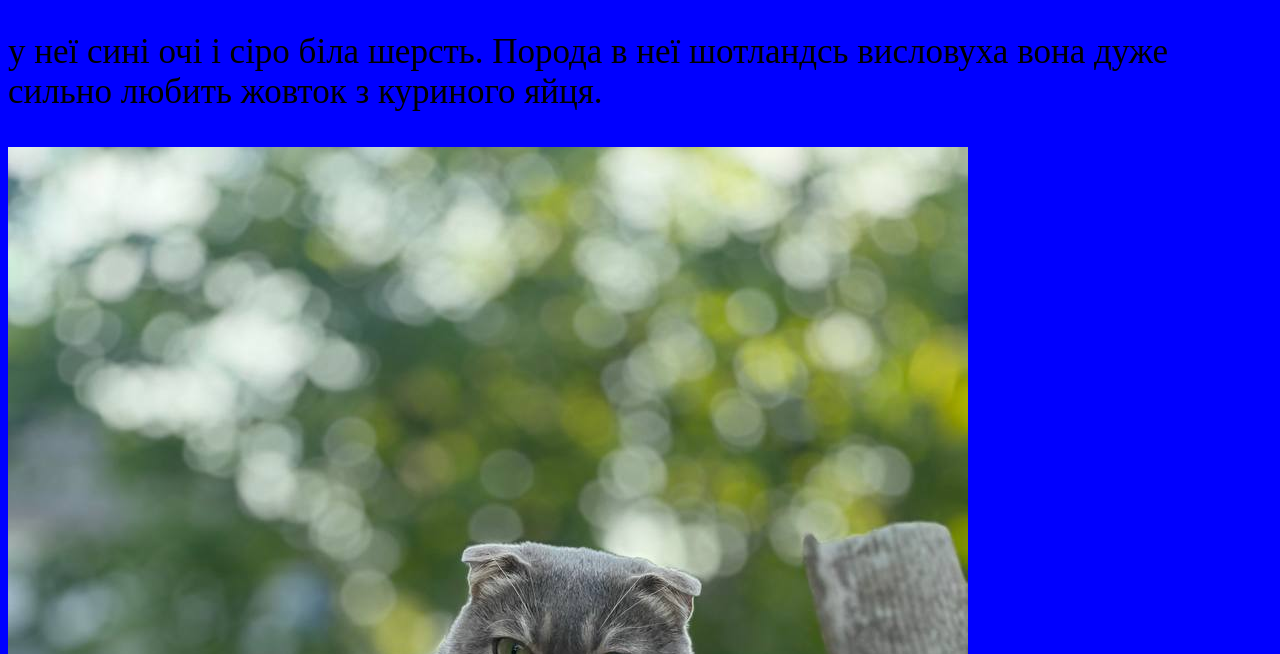
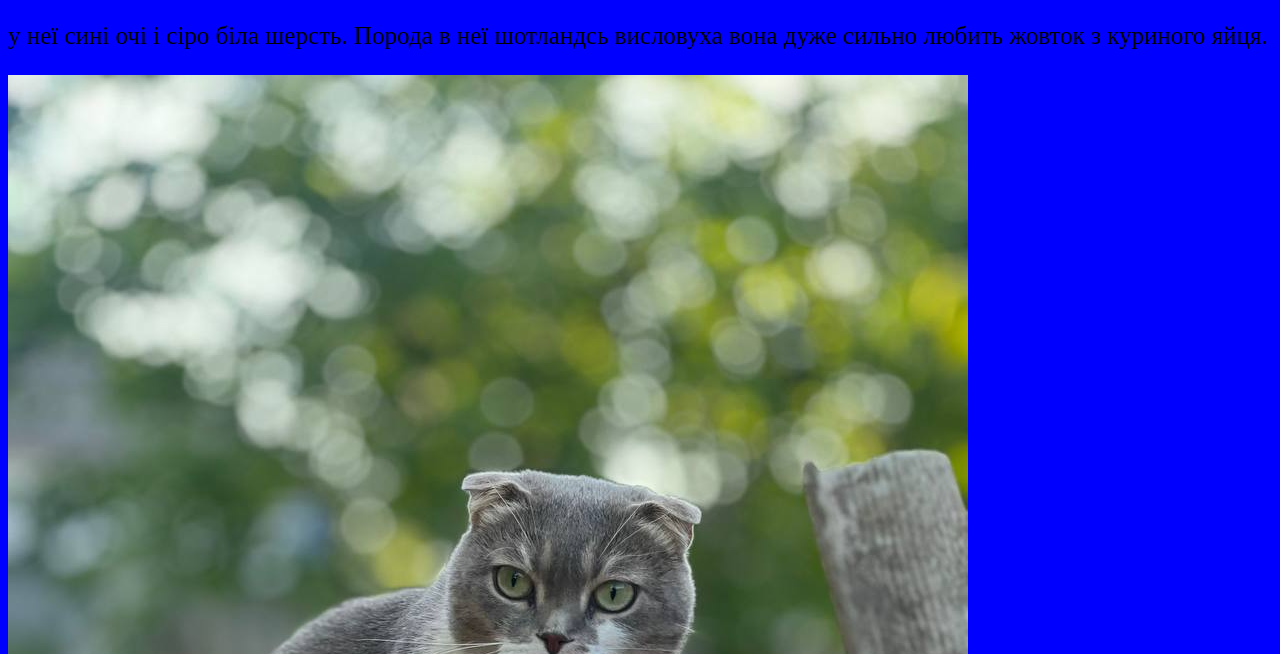
Before and after one commit to 68rt85/folder1, a plain HTML site: page index.html in a window 1280 px wide. Shown: the part 146-800 px from the top of the page. Drawn offline with Linux system fonts and the light colour scheme.

Commit message:
Update index.html

```diff
--- a/index.html
+++ b/index.html
@@ -9,7 +9,7 @@ html>
     </header>
     <main>
         <h1> моїй кішці 6 з половиную років її звати Еля </h1>
-        <p style="font-size:35px"> у  неї сині очі і сіро біла шерсть. Порода в неї шотландсь висловуха вона дуже сильно любить жовток з куриного яйця.</p> <img src="зображення_viber_2025-06-23_20-29-41-003.jpg">
+        <p style="font-size:25px"> у  неї сині очі і сіро біла шерсть. Порода в неї шотландсь висловуха вона дуже сильно любить жовток з куриного яйця.</p> <img src="зображення_viber_2025-06-23_20-29-41-003.jpg">
 
     </main>
     <footer>
```
